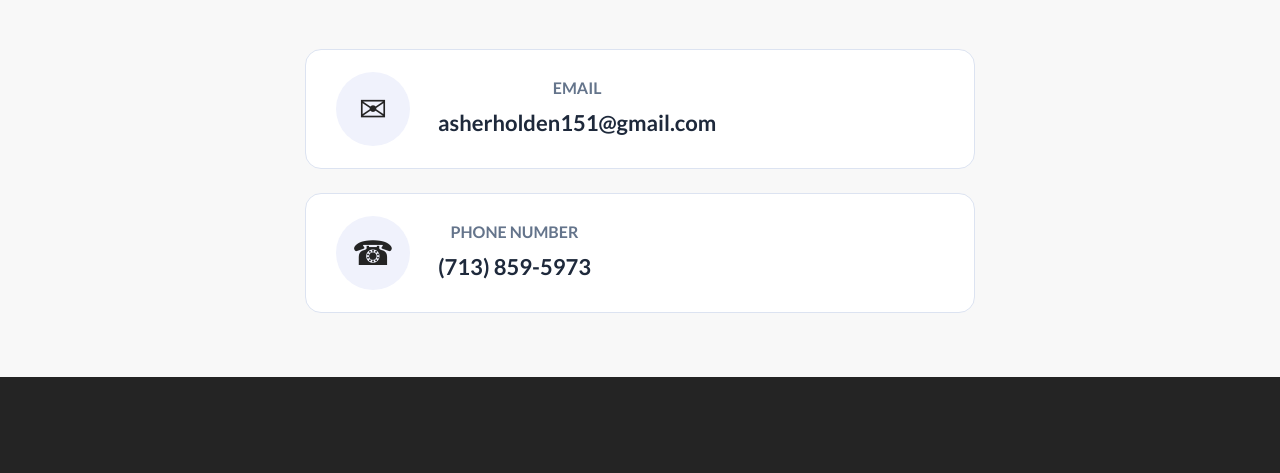
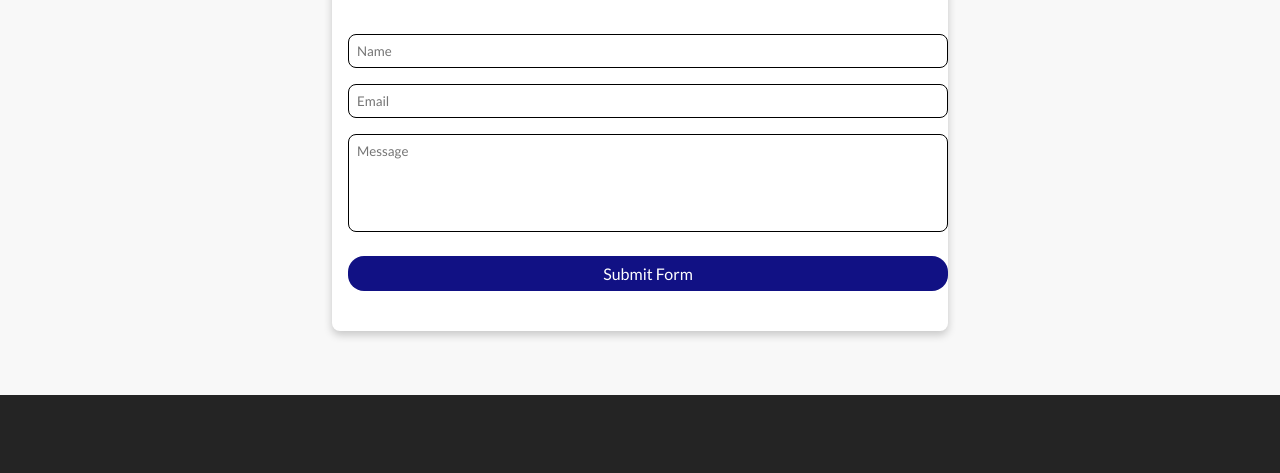
Before and after one commit to asherholden/My-Portfolio, a plain HTML site: page contact.html in a window 1280 px wide. Shown: the part 302-775 px from the top of the page. Drawn offline with Linux system fonts and the light colour scheme.

Commit message:
Contact form

```diff
--- /dev/null
+++ b/app.js
@@ -0,0 +1,4 @@
+const textarea = document.querySelector(".contact__box--textarea");
+
+textarea.style.removeProperty("width");
+textarea.style.removeProperty("height");
--- a/contact.html
+++ b/contact.html
@@ -6,6 +6,8 @@
     <title>Contact</title>
 
     <link rel="stylesheet" href="./styles.css">
+
+    <script src="app.js"></script>
 
 </head>
 
@@ -23,29 +25,28 @@
 
 
 <section class="contact">
-        <div class="contact__container">
-            <div class="contact__heading">
-                <h1>Contact Me</h1>
-                <p>Feel free to reach out! I'd love to hear from you.</p>
-            </div>
-            <div class="contact__cards">
-                <div class="contact__card">
-                    <div class="contact__icon">
-                        <span>✉</span>
-                    </div>
-                    <div class="contact__details">
-                        <h2>Email</h2>
-                        <p>asherholden151@gmail.com</p>
-                    </div>
+            <div class="form__container">
+              <div class="contact__card">
+                <div class="contact__container">
+                  <div class="contact__heading">
+                  <h1>Contact Me</h1>
+                  <p>Feel free to reach out! I'd love to hear from you.</p>
                 </div>
-                <div class="contact__card">
-                    <div class="contact__icon">
-                        <span>☎</span>
-                    </div>
-                    <div class="contact__details">
-                        <h2>Phone Number</h2>
-                        <p>(713) 859-5973</p>
-                    </div>
+                    <form
+                    action="https://api.web3forms.com/submit"
+                    method="POST"
+                    class="contact__form"
+                    >
+                      <input contact__box type="hidden" name="access_key" value="f17040d6-cacc-4411-b4cc-8acf9b6c6187">
+
+                      <input  class="contact__box" type="text" name="name" required placeholder="Name">
+
+                      <input class="contact__box" type="email" name="email" required placeholder="Email">
+
+                      <textarea class=" contact__box contact__box--textarea" name="message" required placeholder="Message" rows="5" cols="50" ></textarea>
+                      <button class="contact__btn" type="submit">Submit Form</button>
+                    </form>
+                  </div>
                 </div>
             </div>
         </div>
--- a/styles.css
+++ b/styles.css
@@ -456,49 +456,65 @@ footer {
 /* Heading */
 .contact__heading {
     text-align: center;
-    margin-bottom: 52px;
 }
 
 .contact__heading h1 {
     color: #17177f;
     font-size: 64px;
     font-weight: 700;
-    margin-bottom: 20px;
 }
 
 .contact__heading p {
     color: #64748b;
-    font-size: 23px;
-    margin: 0;
+    font-size: 24px;
 }
 
-/* Cards Container */
-.contact__cards {
-    max-width: 670px;
-    margin: 0 auto;
-    display: flex;
-    flex-direction: column;
-    gap: 24px;
+/* Contact Form */
+
+
+.form__container {
+  width: 100%;
+  display: flex;
+  justify-content: center;
 }
 
-/* Individual Cards */
 .contact__card {
-    display: flex;
-    align-items: center;
-    gap: 28px;
-    padding: 22px 30px;
-    min-height: 120px;
-    background-color: #ffffff;
-    border: 1px solid #dce3f1;
-    border-radius: 16px;
-    box-sizing: border-box;
-    transition: box-shadow 0.2s ease,
-                transform 0.2s ease;
+  width: 50%;
+  background-color: white;
+  padding: 16px;
+  border-radius: 8px;
+  box-shadow: 0 4px 8px rgba(0, 0, 0, 0.2);
 }
 
-.contact__card:hover {
-    transform: translateY(-3px);
-    box-shadow: 0 8px 24px rgba(23, 23, 127, 0.08);
+.contact__form {
+  display: flex;
+  flex-direction: column;
+  margin: 24px auto;
+  width: 600px;
+}
+
+.contact__box {
+  padding: 8px;
+  border: 1px solid black;
+  border-radius: 8px;
+  margin-top: 16px;
+}
+
+.contact__box--textarea {
+ width: 100%;
+ box-sizing: border-box;
+ resize: none;
+}
+
+.contact__btn {
+  border: none;
+  padding: 8px 0;
+  border-radius: 16px;
+  cursor: pointer;
+  color: white;
+  background-color: #111184;
+  margin-top: 24px;
+  font-size: 16px;
 }
 
 /* Icon Circle */
@@ -536,7 +552,7 @@ footer {
 }
 
 /* Mobile */
-@media (max-width: 600px) {
+@media (max-width: 728px) {
     .contact {
         padding: 48px 18px;
     }
```
Also changed, not shown: index.html (+1 -0 lines).
